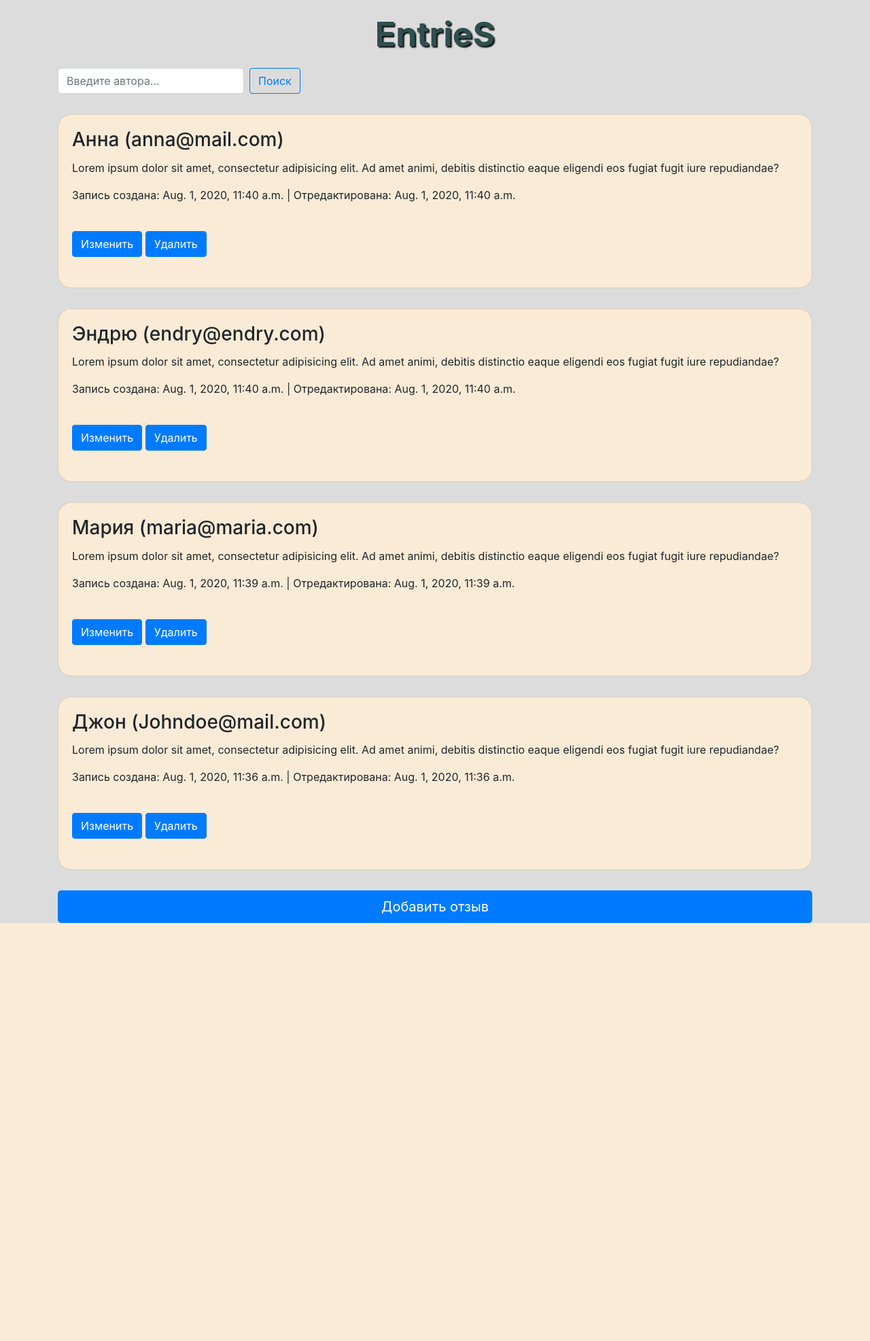
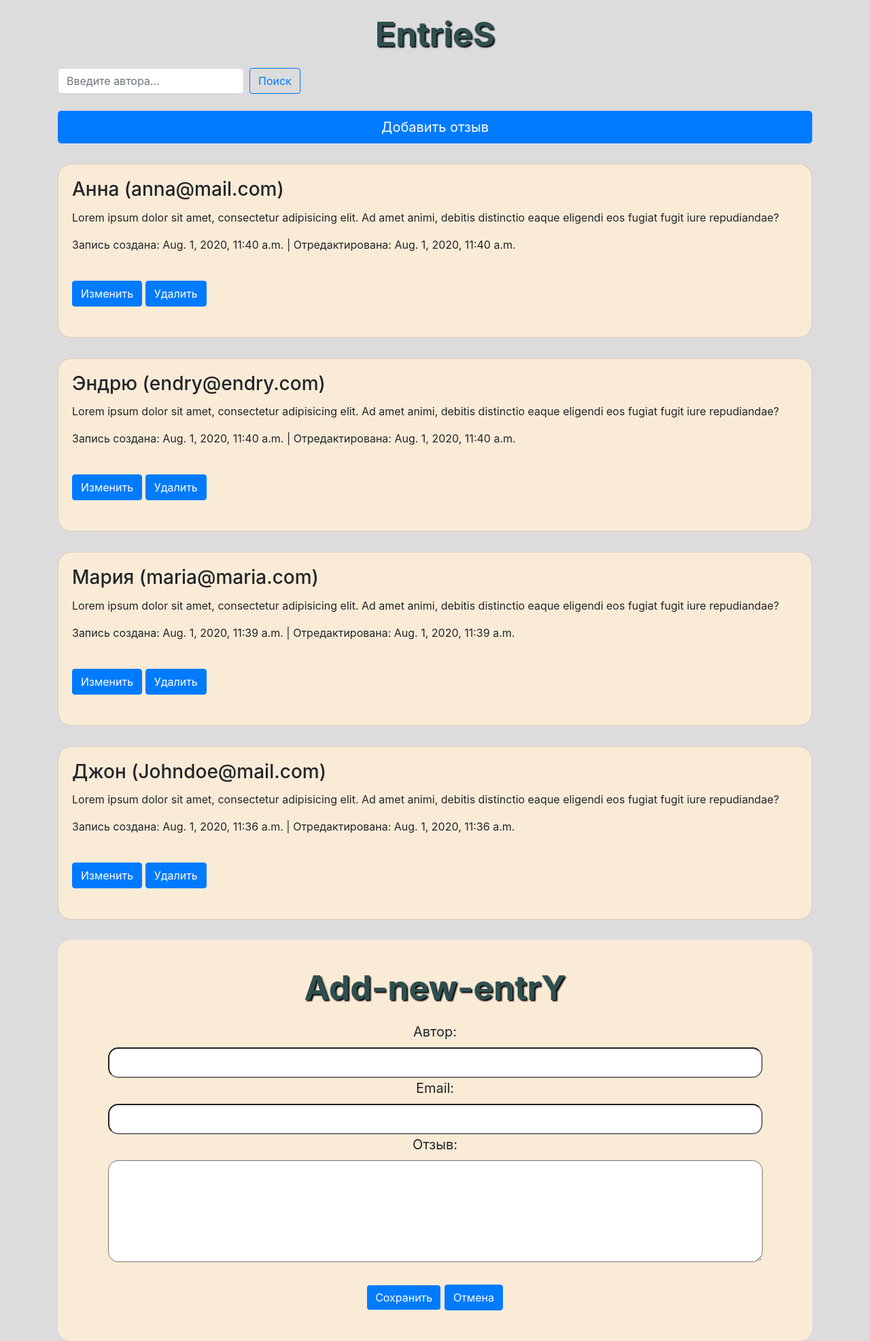
Before and after one commit to big-arturka/exam_6, a Django app: page / in a window 1280 px wide. Shown: the part 56-2029 px from the top of the page at 68% size. Before the commit the page ends 1414 px from the top, so only its background shows below. Run offline with Django 3.2, Linux system fonts and the light colour scheme; data comes from the database, SQL or seed files in the repository; some libraries are stand-ins or nearby versions.

Commit message:
Форма создания нового отзыва перенесена на главную страницу. Отредактированы html файлы и представления. Удалена отдельная страница создания отзыва.

```diff
--- a/source/webapp/static/css/style.css
+++ b/source/webapp/static/css/style.css
@@ -54,4 +54,5 @@ body {
     border-radius: 20px;
     text-align: center;
     font-size: 20px;
+    margin-bottom: 30px;
 }
--- a/source/webapp/templates/index.html
+++ b/source/webapp/templates/index.html
@@ -3,7 +3,7 @@
 
 {% block menu %}
     <li class="nav-item active">
-        <a class="nav-link" href="{% url 'entry_create' %}">Добавить новый отзыв</a>
+        <a class="nav-link" href="#add_entry">Добавить новый отзыв</a>
     </li>
 {% endblock %}
 
@@ -11,6 +11,7 @@
     <div class="main_page">
         <h1 class="title">EntrieS</h1>
         {% include 'partial/form_search.html' %}
+        <a href="{% url 'entry_create' %}" class="btn btn-primary btn-lg btn-block">Добавить отзыв</a>
         {% for entries in entry %}
             <div class="card w-100">
                 <div class="card-body">
@@ -23,5 +24,9 @@
             </div>
         {% endfor %}
     </div>
-    <a href="{% url 'entry_create' %}" class="btn btn-primary btn-lg btn-block">Добавить отзыв</a>
+    <div class="form" id="add_entry">
+            <h1 class="title">Add-new-entrY</h1>
+            {% url 'entry_create' as action_url %}
+            {% include 'partial/form.html' with action_url=action_url form_method='post' button_text='Сохранить'%}
+        </div>
 {% endblock %}
--- a/source/webapp/views.py
+++ b/source/webapp/views.py
@@ -8,20 +8,24 @@ def index_view(request):
     entry = Entry.objects.filter(status='active').order_by('-created_at')
     if request.GET.get('search_item'):
         entry = Entry.objects.filter(status='active', author=request.GET.get('search_item')).order_by('-created_at')
-    return render(request, 'index.html', context={'entry': entry})
+    return render(request, 'index.html', context={'entry': entry,
+                                                  'form': EntryForm()})
 
 
 def entry_create(request):
+    entry = Entry.objects.filter(status='active').order_by('-created_at')
     if request.method == 'GET':
-        return render(request, 'entry_create.html',
-                      context={'form': EntryForm()})
+        if request.GET.get('search_item'):
+            entry = Entry.objects.filter(status='active', author=request.GET.get('search_item')).order_by('-created_at')
+        return render(request, 'index.html', context={'entry': entry,
+                                                      'form': EntryForm()})
     elif request.method == 'POST':
         form = EntryForm(data=request.POST)
         if form.is_valid():
             Entry.objects.create(**form.cleaned_data)
             return redirect('index')
         else:
-            return render(request, 'entry_create.html', context={'form': form})
+            return render(request, 'index.html', context={'form': form})
     else:
         return HttpResponseNotAllowed(permitted_methods=['GET', 'POST'])
 
@@ -40,7 +44,6 @@ def entry_update(request, pk):
             entry.author = form.cleaned_data['author']
             entry.email = form.cleaned_data['email']
             entry.description = form.cleaned_data['description']
-            entry.status = form.cleaned_data['status']
             entry.save()
             return redirect('index')
         else:
```
Also changed, not shown: source/webapp/templates/entry_create.html (deleted, +0 -21 lines).
